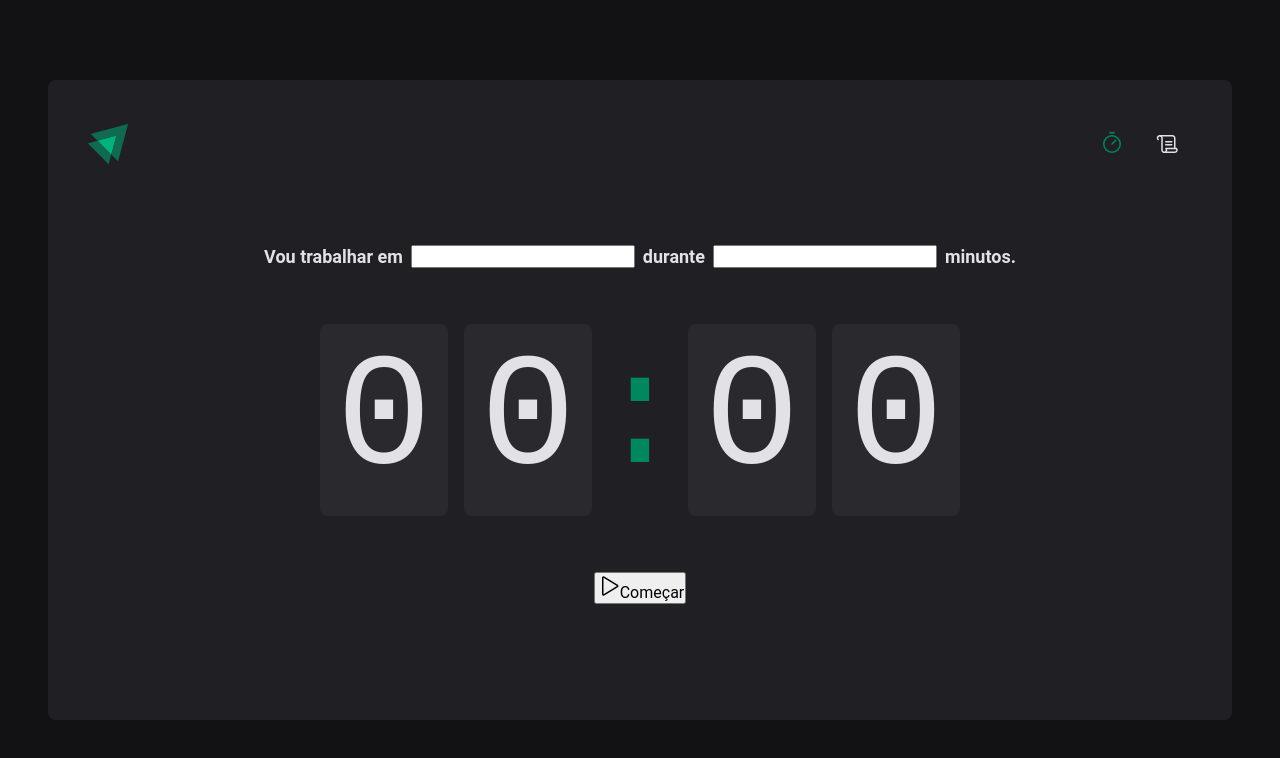
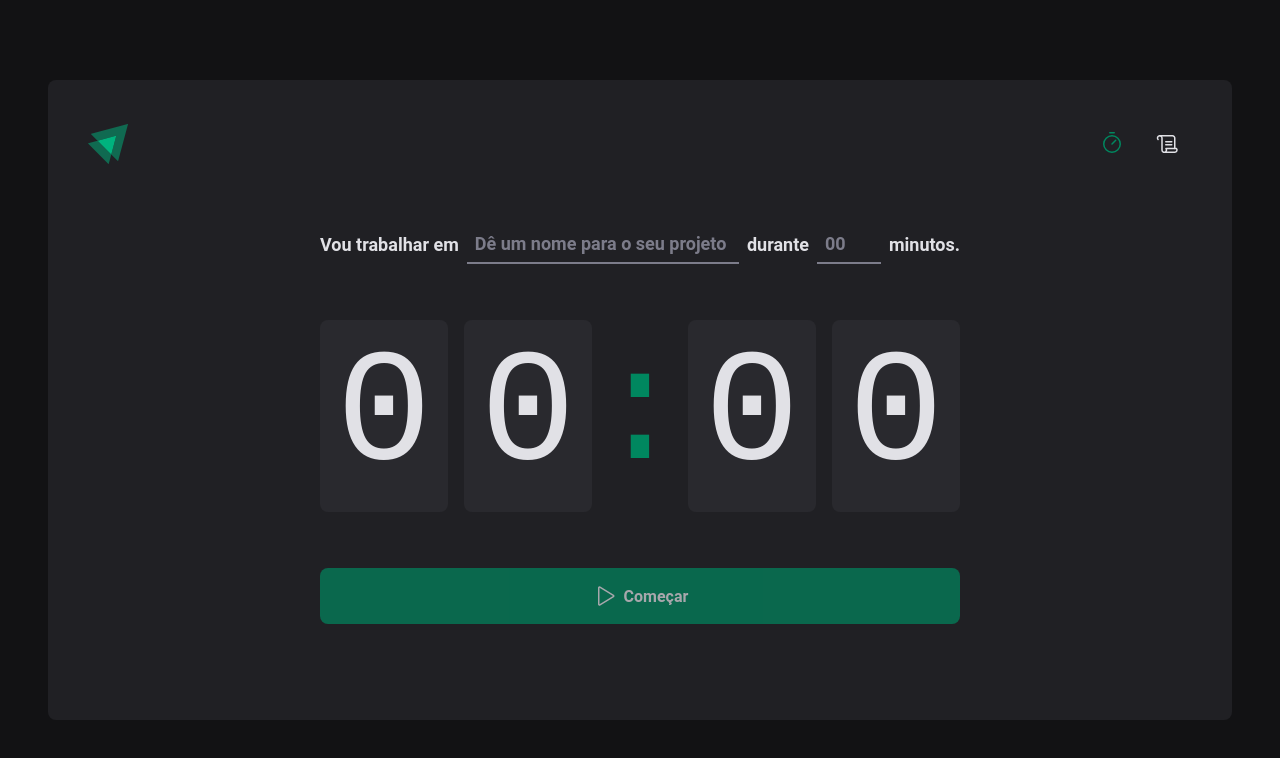
Before and after one commit to LuanVendt/02-Ignite-Timer, a React app: page / in a window 1280 px wide. Shown: the top 758 px of the page. Built offline with nearby package versions, Linux system fonts and the light colour scheme; the HTML template or start-up script is replaced by a standard one.

Commit message:
Finalização da Home

```diff
--- a/src/pages/Home/index.tsx
+++ b/src/pages/Home/index.tsx
@@ -1,9 +1,12 @@
 import { Play } from 'phosphor-react'
 import {
-  CountdownContainer,
-  FormContainer,
-  HomeContainer,
-  Separator,
+    CountdownContainer,
+    FormContainer,
+    HomeContainer,
+    MinutesAmountInput,
+    Separator,
+    StartCountdownButton,
+    TaskInput,
 } from './styles'
 
 export function Home() {
@@ -12,10 +15,17 @@
       <form action="">
         <FormContainer>
           <label htmlFor="task">Vou trabalhar em</label>
-          <input id="task" />
+          <TaskInput
+            id="task"
+            placeholder='Dê um nome para o seu projeto'
+          />
 
           <label htmlFor="minutesAmount">durante</label>
-          <input type="number" id="minutesAmount" />
+          <MinutesAmountInput
+            type="number"
+            id="minutesAmount"
+            placeholder='00'
+          />
 
           <span>minutos.</span>
         </FormContainer>
@@ -28,10 +38,10 @@
           <span>0</span>
         </CountdownContainer>
 
-        <button type="submit">
+        <StartCountdownButton disabled type="submit">
           <Play size={24} />
           Começar
-        </button>
+        </StartCountdownButton>
       </form>
     </HomeContainer>
   )
--- a/src/pages/Home/styles.ts
+++ b/src/pages/Home/styles.ts
@@ -28,6 +28,34 @@
   flex-wrap: wrap;
 `
 
+const BaseInput = styled.input`
+    background: transparent;
+    height: 2.5rem;
+    border: 0;
+    border-bottom: 2px solid ${props => props.theme['gray-500']};
+    font-weight: bold;
+    font-size: inherit;
+    padding: 0 0.5rem;
+    color: ${props => props.theme['gray-100']};
+
+    &:focus {
+        box-shadow: none;
+        border-color: ${props => props.theme['green-500']};
+    }
+
+    &::placeholder {
+        color: ${props => props.theme['gray-500']};
+    }
+`
+
+export const TaskInput = styled(BaseInput)`
+  flex: 1;
+`
+
+export const MinutesAmountInput = styled(BaseInput)`
+    width: 4rem;
+`
+
 export const CountdownContainer = styled.div`
   font-family: 'Roboto Mono', monospace;
   font-size: 10rem;
@@ -53,3 +81,31 @@
   display: flex;
   justify-content: center;
 `
+
+export const StartCountdownButton = styled.button`
+    width: 100%;
+    border: 0;
+    padding: 1rem;
+    border-radius: 8px;
+
+    display: flex;
+    align-items: center;
+    justify-content: center;
+
+    gap: 0.5rem;
+    font-weight: bold;
+
+    cursor: pointer;
+
+    background-color: ${props => props.theme['green-500']};
+    color: ${props => props.theme['gray-100']};
+
+    &:disabled {
+        opacity: 0.7;
+        cursor: not-allowed;
+    }
+
+    &:not(:disabled)hover {
+        background-color: ${props => props.theme['green-700']};
+    }
+`
```
